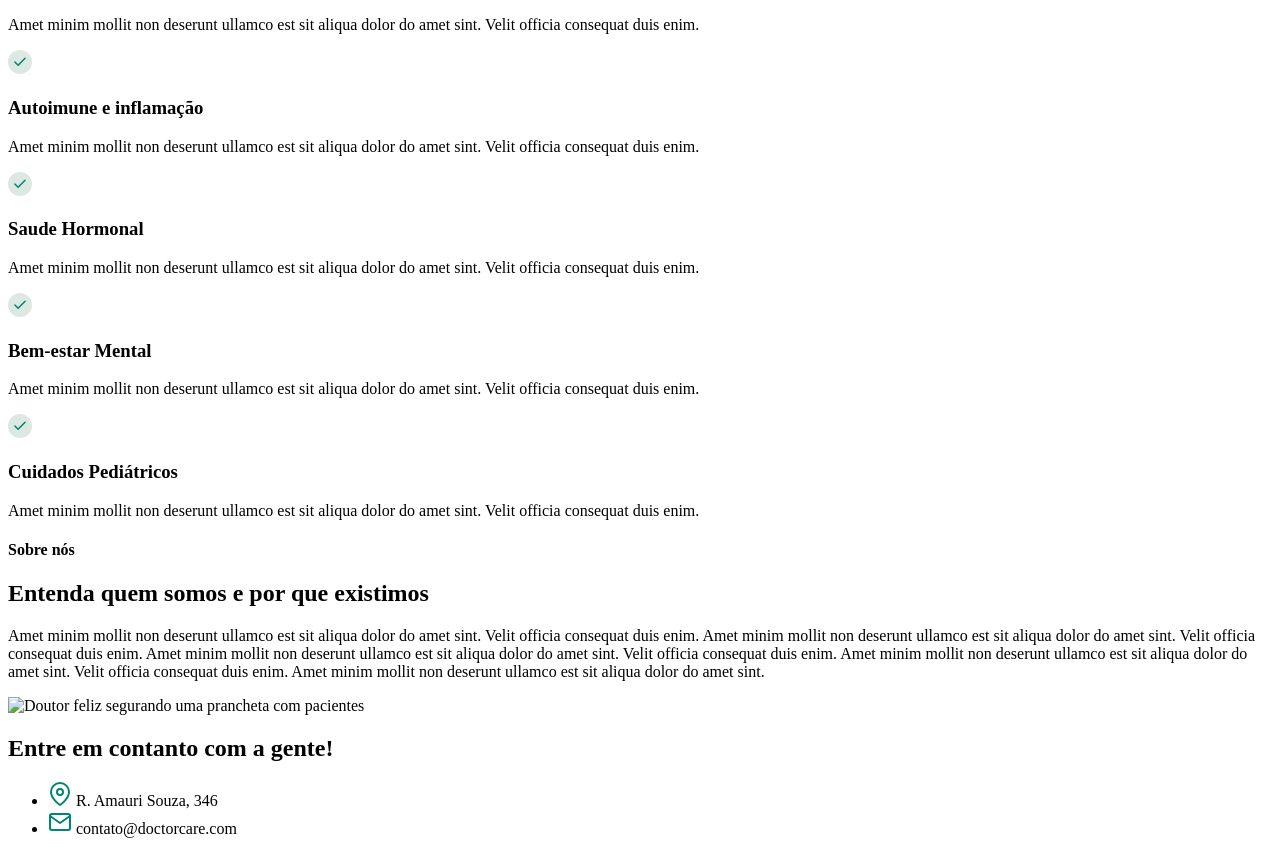
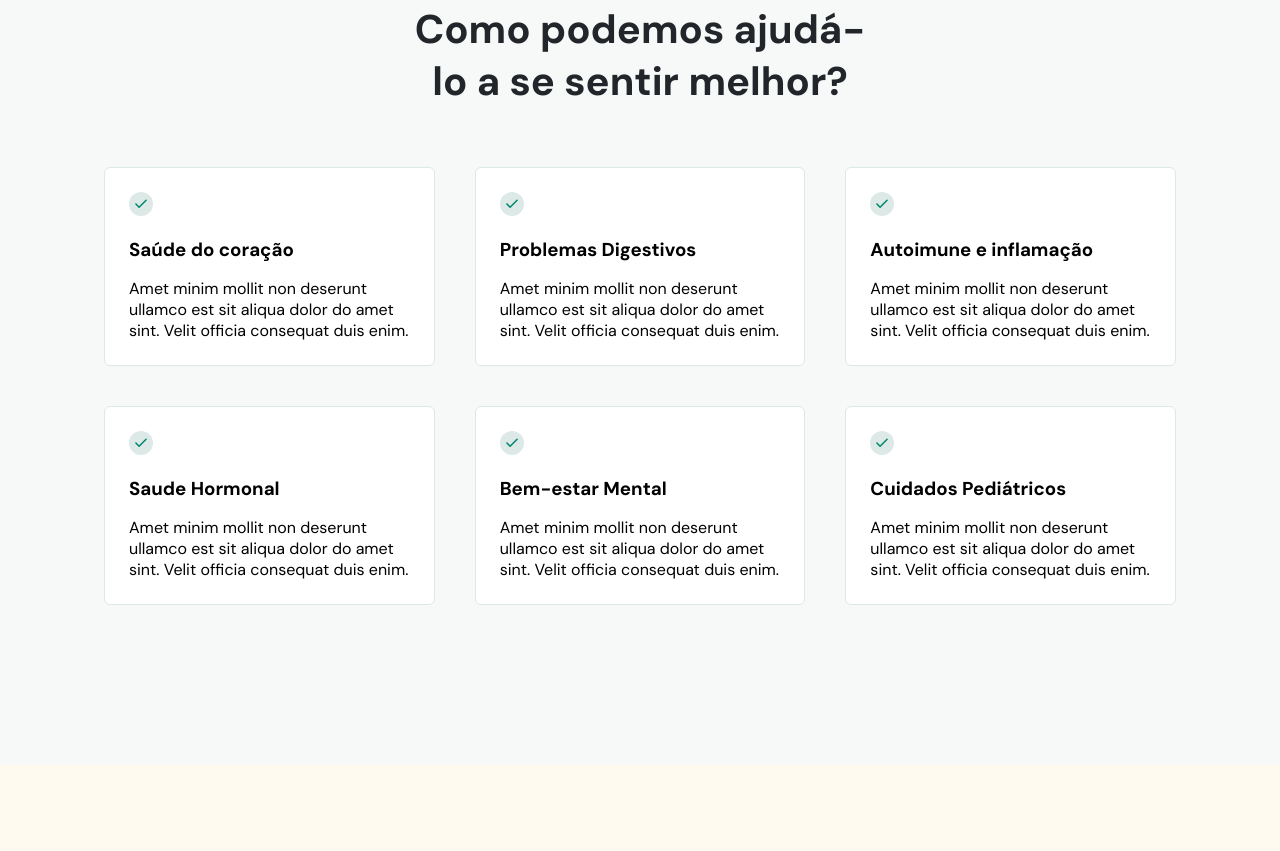
Before and after one commit to jv-vazz/doctorCare, a plain HTML site: page index.html in a window 1280 px wide. Shown: the part 1016-1867 px from the top of the page. Drawn offline with nearby package versions, Linux system fonts and the light colour scheme; the site is published under a folder, as on GitHub Pages, so addresses that start at the root find nothing.

Commit message:
ajustes de links relativos

```diff
--- a/index.html
+++ b/index.html
@@ -5,7 +5,7 @@
     <meta name="viewport" content="width=device-width, initial-scale=1.0" />
     <title>DoctorCare</title>
 
-    <link rel="stylesheet" href="/style.css" />
+    <link rel="stylesheet" href="./style.css" />
     <link rel="preconnect" href="https://fonts.googleapis.com" />
     <link rel="preconnect" href="https://fonts.gstatic.com" crossorigin />
     <link
@@ -252,7 +252,7 @@
 
       <div class="col-b">
       <img
-      src="/assets/foto.png"
+      src="./assets/foto.png"
       alt="Mulher negra vestindo moletom e sorrindo"
       />
     </div>
@@ -356,7 +356,7 @@
         </div>
       </div>
         <div class="col-b">
-          <img src="/assets/happy-doctor-holding-a-clipboard-with-patients.png" alt="Doutor feliz segurando uma prancheta com pacientes">
+          <img src="./assets/happy-doctor-holding-a-clipboard-with-patients.png" alt="Doutor feliz segurando uma prancheta com pacientes">
       </div>
     </div>
     </section>
@@ -396,7 +396,7 @@
         </div>
         </div>
         <div class="col-b">
-          <img src="/assets/homem-negro-com-moletom-mexendo-no-celular (2).png" alt="Homem negro com moletom bege mexendo no celular e sorrindo">
+          <img src="./assets/homem-negro-com-moletom-mexendo-no-celular (2).png" alt="Homem negro com moletom bege mexendo no celular e sorrindo">
         </div>
       </div>
     </section>
@@ -557,6 +557,6 @@
     </a>
     <!--SCROLLREVEAL LIB-->
     <script src="https://unpkg.com/scrollreveal"></script>
-    <script src="main.js"></script>
+    <script src="./main.js"></script>
   </body>
 </html>
```
